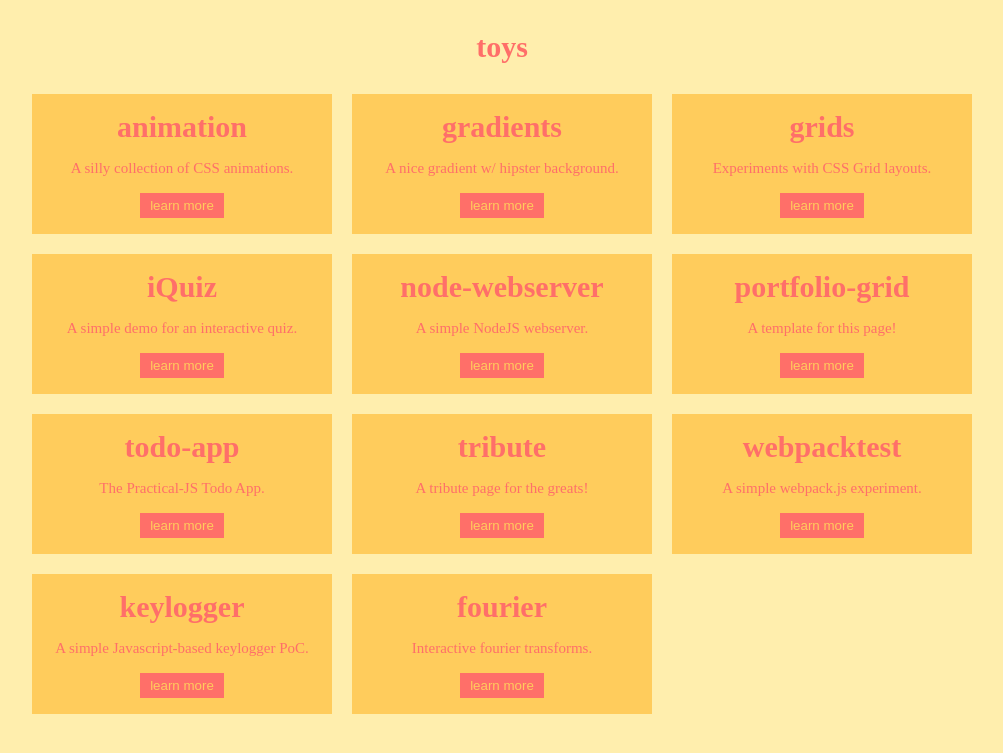
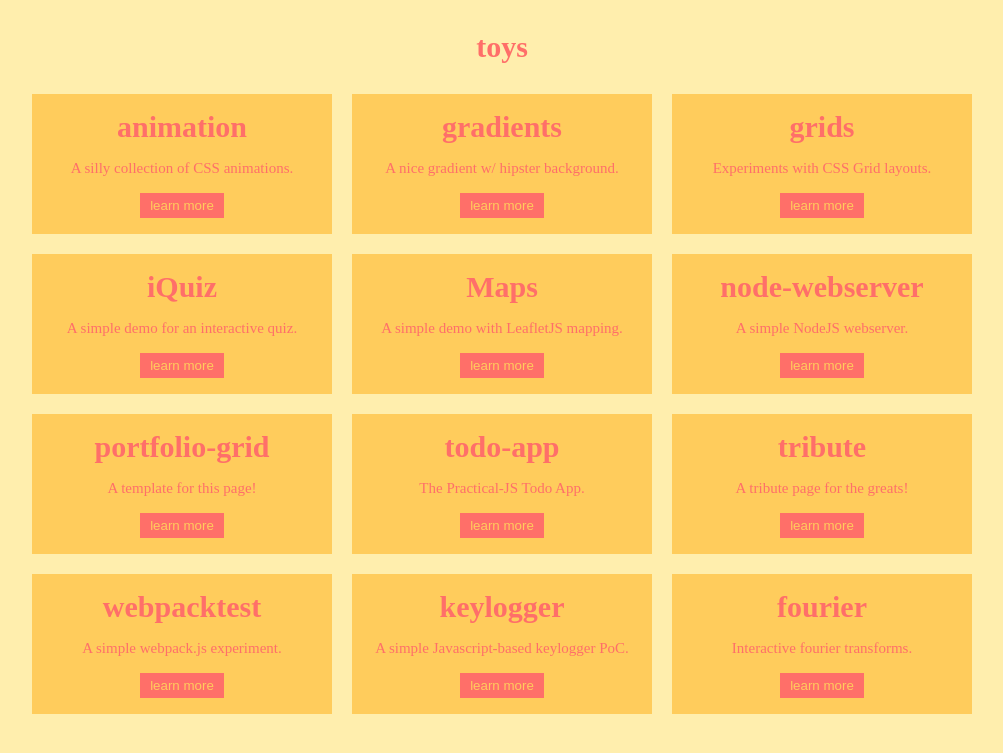
Before and after one commit to traviswpeters/traviswpeters.github.io, a Jekyll site: the page toys/index.html, which Jekyll copies as it is, in a window 1280 px wide. Shown: the top 753 px of the page, without its empty margins (138-1141 px from the left). Built offline with Jekyll 4.4.1, drawn with Linux system fonts in a browser that asks for light colours.

Commit message:
cleaning up the index and adding a new entry

```diff
--- a/toys/index.html
+++ b/toys/index.html
@@ -1,18 +1,20 @@
+<!--
+---
+---
+
+ {% for f in site.static_files %}
+    {% if f.path contains 'toys/' %}
+        {{ f.path }}
+        <br/>
+    {% endif %}
+{% endfor %} -->
+
+
 <html>
     <head>
-        <link rel="stylesheet" href="basic.css">
         <link rel="stylesheet" href="index.css">
     </head>
     <body>
-        <!-- <header>
-            <nav id="navbar">
-                <ul>
-                    <li><a href="#">home</a></li>
-                    <li><a href="#">about</a></li>
-                    <li><a href="#">contact</a></li>
-                </ul>
-            </nav>
-        </header> -->
         <main>
             <h1>toys</h1>
             <div class="grid">
@@ -42,9 +44,15 @@
                 </div>
 
                 <div class="item">
+                    <h1>Maps</h1>
+                    <p>A simple demo with LeafletJS mapping.</p>
+                    <a href="maps/"><button>learn more</button></a>
+                </div>
+
+                <div class="item">
                     <h1>node-webserver</h1>
                     <p>A simple NodeJS webserver.</p>
-                    <a href="node-simple-webserver/"><button>learn more</button></a>
+                    <a href="node-simple-webserver/views/hello.html"><button>learn more</button></a>
                 </div>
 
                 <div class="item">
```
